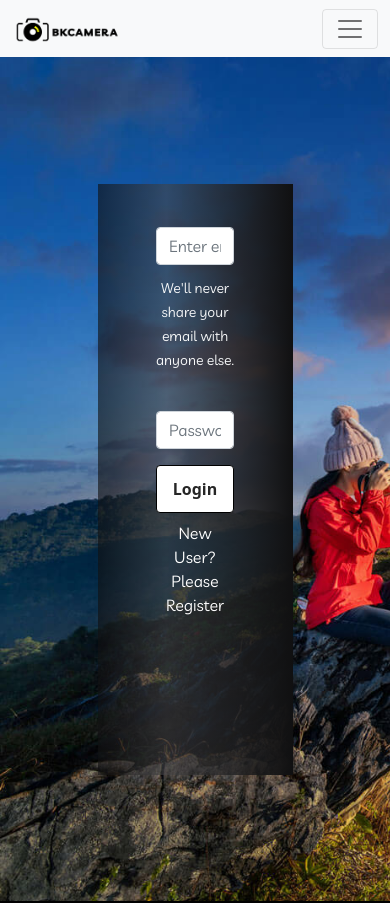
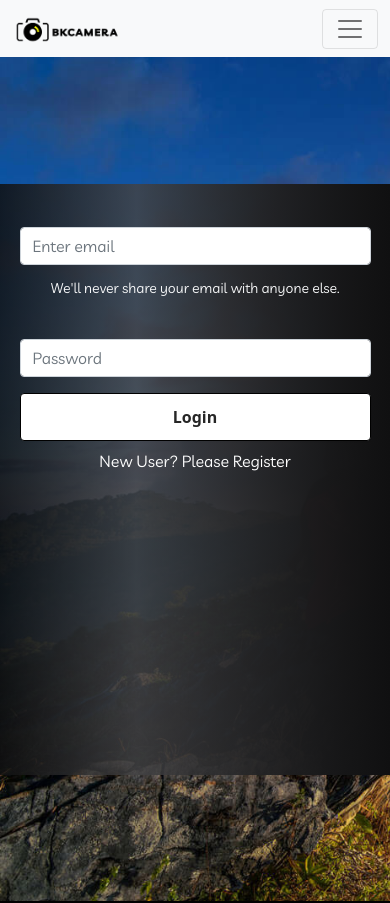
Before and after one commit to bkuddin/bk-camera, a React (Create React App) app: page /login in a window 390 px wide. Shown: the top 903 px of the page. Built offline with nearby package versions, Linux system fonts and the light colour scheme; no server answers.

Commit message:
Updated Login Form

```diff
--- a/src/Pages/Login/Login/Login.css
+++ b/src/Pages/Login/Login/Login.css
@@ -23,3 +23,14 @@
   left: 0;
   margin: auto;
 }
+
+@media only screen and (max-width: 688px) {
+  .login-form {
+    width: 100%;
+    height: 70vh;
+  }
+
+  Form input {
+    width: 100%;
+  }
+}
--- a/src/Pages/Login/Login/Login.js
+++ b/src/Pages/Login/Login/Login.js
@@ -28,7 +28,7 @@ const Login = () => {
       <div className="login-form">
         <Form
           onSubmit={handleLoginSubmit}
-          className="w-50"
+          className="login-form"
           style={{ margin: "0 auto" }}
         >
           <Form.Group className="mb-3" controlId="formBasicEmail">
```
